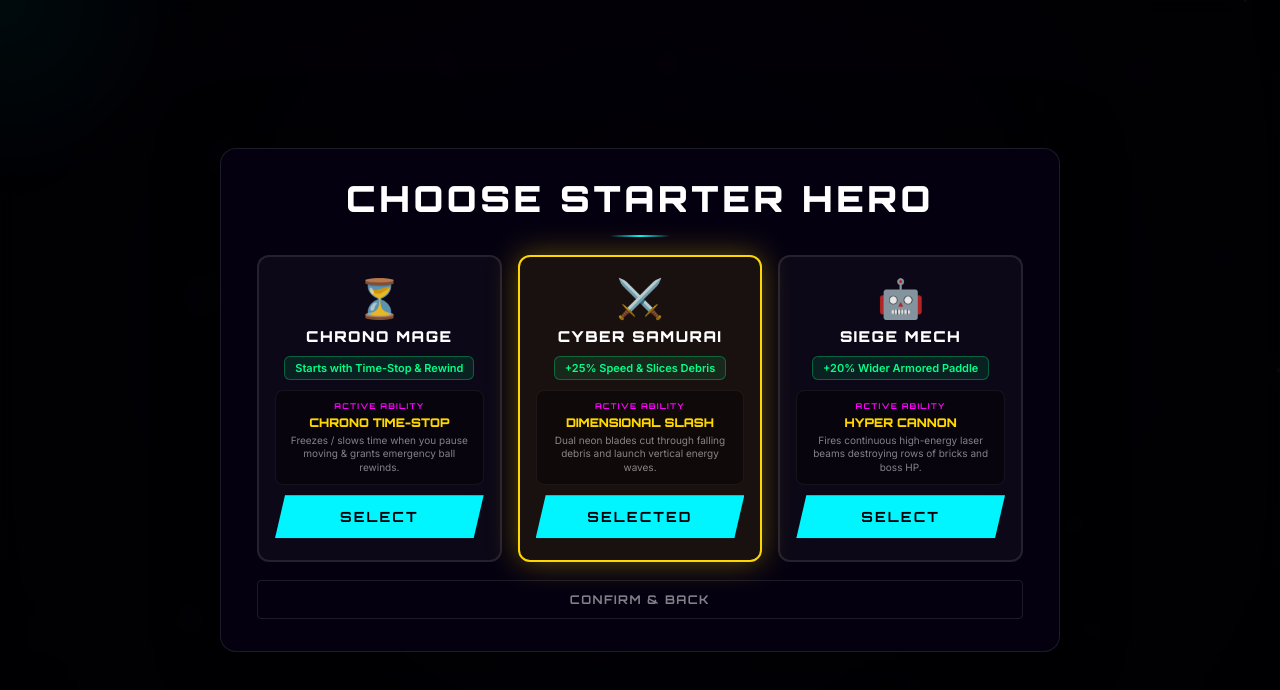
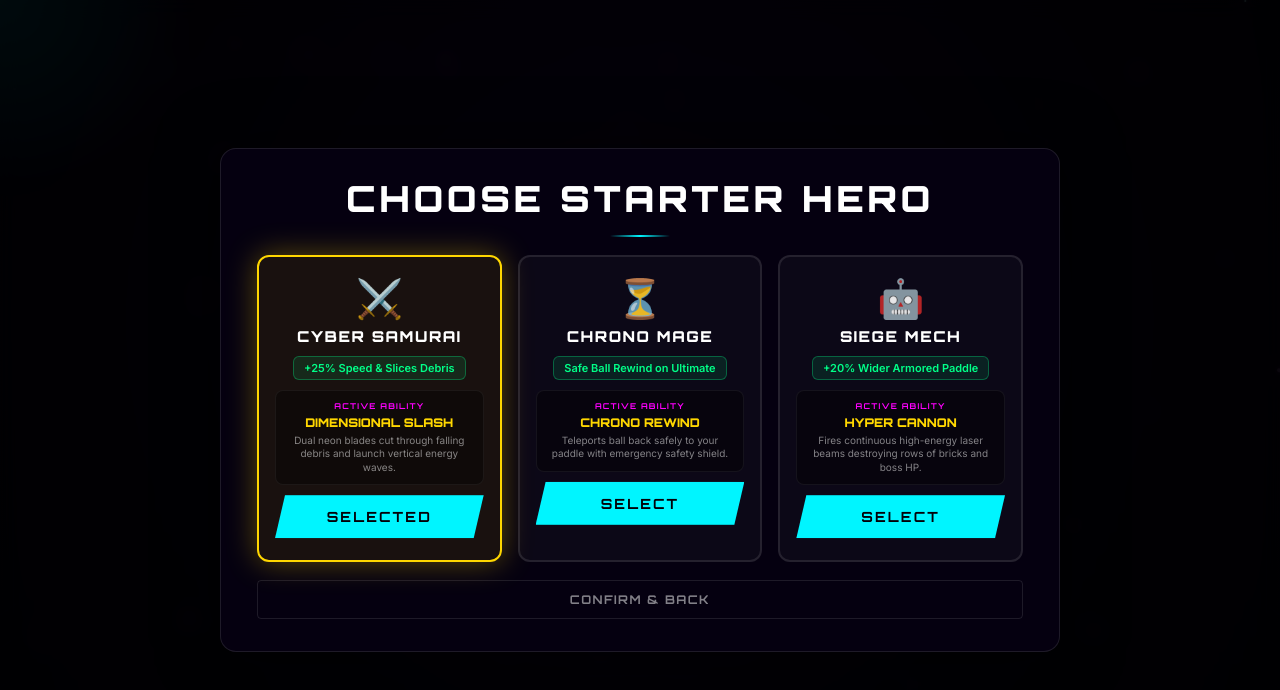
Before and after one commit to prathappothireddy007-pixel/brick-breaker, a website: page public/index.html in a window 1280 px wide. Both pictures are taken after a click on the button "🛡️ STARTER HERO CLASS". Shown: the top 690 px of the page. Drawn offline with Linux system fonts and the light colour scheme; animation ran at ten frames a second.

Commit message:
Fix: Canvas viewport sizing on initial start, smooth 60fps & time-stop as powerup drop

```diff
--- a/public/index.html
+++ b/public/index.html
@@ -65,7 +65,7 @@
                 </div>
 
                 <div class="controls-hint">
-                    <span>← MOUSE / TOUCH → MOVE &bull; COLLECT HERO & TIME-STOP POWER-UPS &bull; SPACE TO LAUNCH</span>
+                    <span>← MOUSE / TOUCH → MOVE &bull; COLLECT POWER-UPS &bull; [E] ULTIMATE &bull; SPACE TO LAUNCH</span>
                 </div>
                 <div class="start-footer">
                     <span>BEST SCORE: </span>
@@ -87,19 +87,6 @@
                 <h2 class="modal-title">CHOOSE STARTER HERO</h2>
                 <div class="modal-sep"></div>
                 <div class="heroes-grid" id="heroes-grid">
-                    <!-- Chrono Mage Card -->
-                    <div class="hero-card" id="card-CHRONO_MAGE" data-hero="CHRONO_MAGE">
-                        <div class="hero-icon">⏳</div>
-                        <div class="hero-name">CHRONO MAGE</div>
-                        <div class="hero-passive">Starts with Time-Stop & Rewind</div>
-                        <div class="hero-ult">
-                            <span class="ult-tag">ACTIVE ABILITY</span>
-                            <span class="ult-name">CHRONO TIME-STOP</span>
-                            <p class="ult-desc">Freezes / slows time when you pause moving & grants emergency ball rewinds.</p>
-                        </div>
-                        <button class="btn-primary btn-select-hero" data-target="CHRONO_MAGE">SELECT</button>
-                    </div>
-
                     <!-- Cyber Samurai Card -->
                     <div class="hero-card selected" id="card-CYBER_SAMURAI" data-hero="CYBER_SAMURAI">
                         <div class="hero-icon">⚔️</div>
@@ -111,6 +98,19 @@
                             <p class="ult-desc">Dual neon blades cut through falling debris and launch vertical energy waves.</p>
                         </div>
                         <button class="btn-primary btn-select-hero" data-target="CYBER_SAMURAI">SELECTED</button>
+                    </div>
+
+                    <!-- Chrono Mage Card -->
+                    <div class="hero-card" id="card-CHRONO_MAGE" data-hero="CHRONO_MAGE">
+                        <div class="hero-icon">⏳</div>
+                        <div class="hero-name">CHRONO MAGE</div>
+                        <div class="hero-passive">Safe Ball Rewind on Ultimate</div>
+                        <div class="hero-ult">
+                            <span class="ult-tag">ACTIVE ABILITY</span>
+                            <span class="ult-name">CHRONO REWIND</span>
+                            <p class="ult-desc">Teleports ball back safely to your paddle with emergency safety shield.</p>
+                        </div>
+                        <button class="btn-primary btn-select-hero" data-target="CHRONO_MAGE">SELECT</button>
                     </div>
 
                     <!-- Siege Mech Card -->
@@ -140,7 +140,7 @@
                 </div>
                 <div class="modal-sep"></div>
                 <div class="relic-cards-container" id="relic-cards-container">
-                    <!-- 3 Generated Relic Cards will be inserted here -->
+                    <!-- 3 Generated Relic Cards -->
                 </div>
             </div>
         </section>
@@ -170,7 +170,6 @@
                         <div class="hud-label">COMBO</div>
                         <div class="hud-val" id="hud-combo">&times;1</div>
                     </div>
-                    <!-- Hero Active Badge in HUD -->
                     <div class="hud-hero-indicator" id="hud-hero-indicator">
                         <span id="hud-hero-icon">⚔️</span>
                         <span id="hud-hero-name-badge">SAMURAI</span>
```
